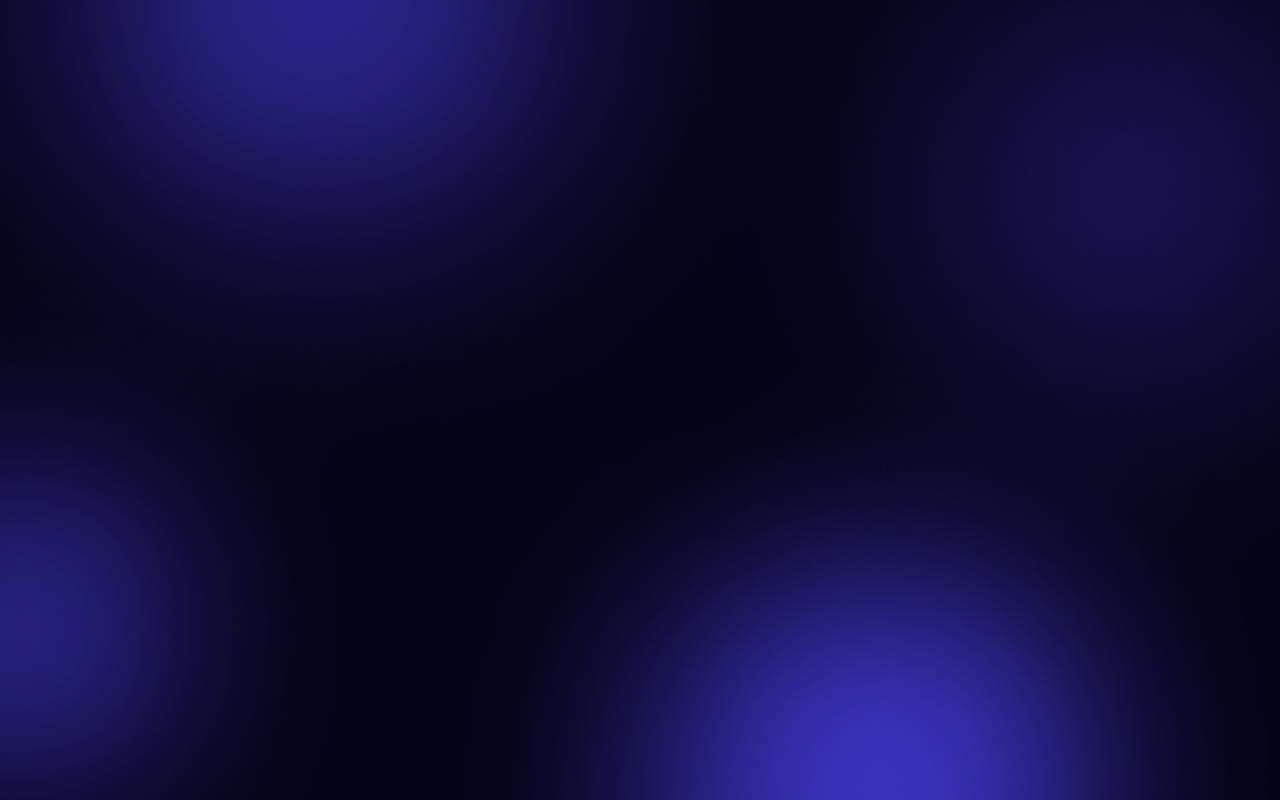
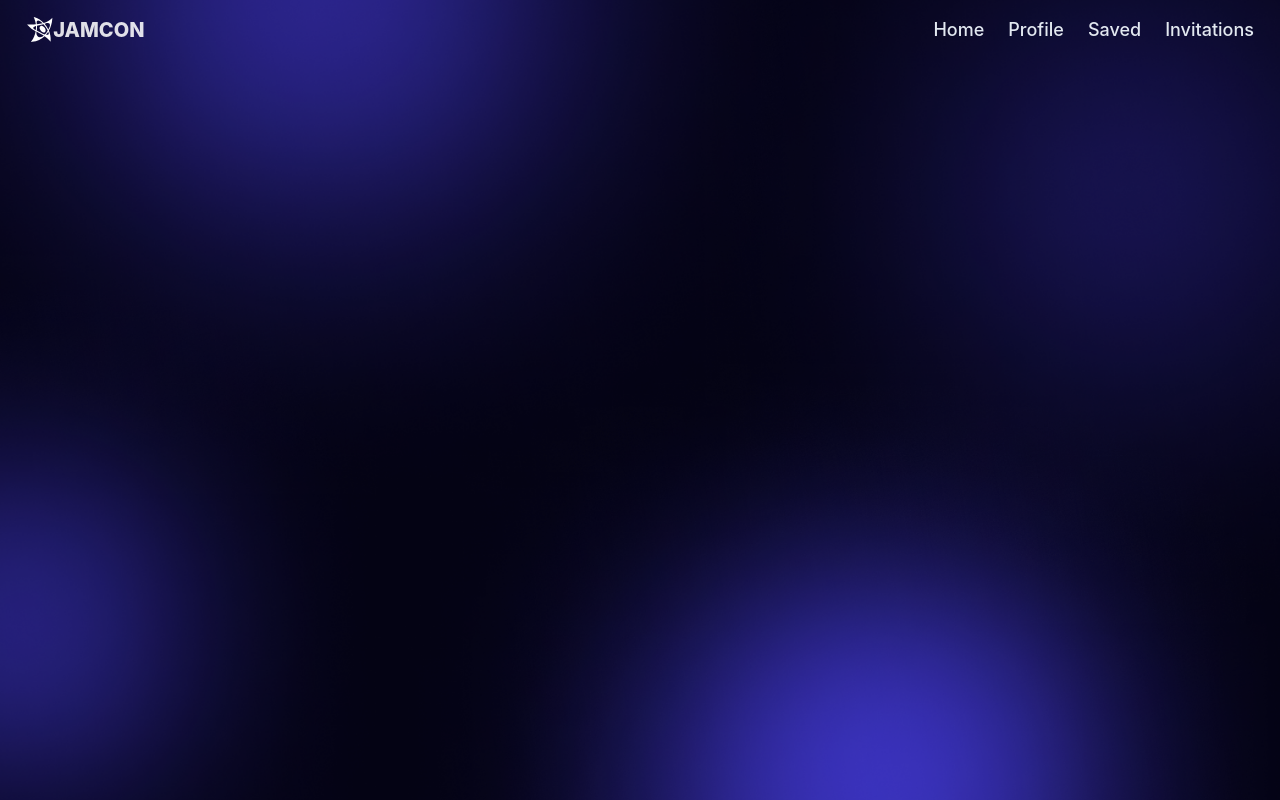
Before and after one commit to dombonifacio/UpMeet, a React (Vite) app in the folder client/: page / in a window 1280 px wide. Built offline with nearby package versions, Linux system fonts and the light colour scheme.

Commit message:
Fixed Navbar.

```diff
--- a/client/src/components/Navbar/Navbar.tsx
+++ b/client/src/components/Navbar/Navbar.tsx
@@ -20,23 +20,26 @@ export const Navbar = () => {
   return (
     <>
       {/* MOBILE RESPONSIVE DESIGN */}
-      <div className="flex justify-between h-full">
-        <div className={`p-4 ${showMenu ? "hidden" : "block"}`} >
-          <Logo/>
+      <div className="flex justify-between h-full w-full">
+        <div className={`p-4 ${showMenu ? "hidden" : "block"} md:block`}>
+          <Logo />
         </div>
 
-       {/* MENU */}
-        <div className={`bg-vader w-[60%] p-4 ${showMenu ? "block" : "hidden"} `}>
+        {/* MENU */}
+        <div
+          className={`bg-vader w-[60%] sm:w-[40%] p-4 ${showMenu ? "block" : "hidden"} md:bg-inherit md:w-full md:flex`}
+        >
           {/* LOGO AND EXIT MENU */}
-          <div className="flex justify-between">
+          <div className="flex justify-between md:hidden">
             <Logo />
             <button onClick={handleShowMenu}>
-
               <HiOutlineXMark size={"1.8rem"} />
             </button>
           </div>
           {/* END OF LOGO AND EXIT MENU */}
-          <ul className="mt-5 space-y-6">
+
+
+          <ul className="mt-5 space-y-6 md:space-y-0 md:mt-0 md:flex md:space-x-6 md:ml-auto">
             <li>
               <Link
                 to={"/"}
@@ -74,7 +77,7 @@ export const Navbar = () => {
         {/* End of Menu */}
 
         {/* Hamburger Menu */}
-        <div className={`p-4 `}>
+        <div className={`p-4 md:hidden`}>
           <button onClick={handleShowMenu}>
             <CgMenuRight size={"1.8rem"} />
           </button>
--- a/client/src/pages/HomePage.tsx
+++ b/client/src/pages/HomePage.tsx
@@ -60,12 +60,10 @@ export const HomePage: React.FC = () => {
 
   return (
     <>
-      <div className="h-screen w-full">
-
-        <div className="h-full md:hidden">
+      <div className="h-screen w-full mx-auto max-w-[1260px] relative">
+        <div className="h-full">
           <Navbar />
         </div>
-
       </div>
 
       {/* <div className="mx-auto flex justify-center md:block max-w-[1260px] w-screen sm:p-4 md:w-screen"></div> */}
--- a/client/src/pages/ProfilePage.tsx
+++ b/client/src/pages/ProfilePage.tsx
@@ -209,9 +209,11 @@ const ProfilePage = () => {
     <>
       <ToastContainer />
 
-      <div className="mx-auto max-w-[1260px] h-full">
+      <div className="mx-auto max-w-[1260px] h-screen relative">
+         <div className="absolute h-full w-full top-0 border-4">
 
           <Navbar />
+         </div>
 
 
         <div className="flex flex-row">
```
